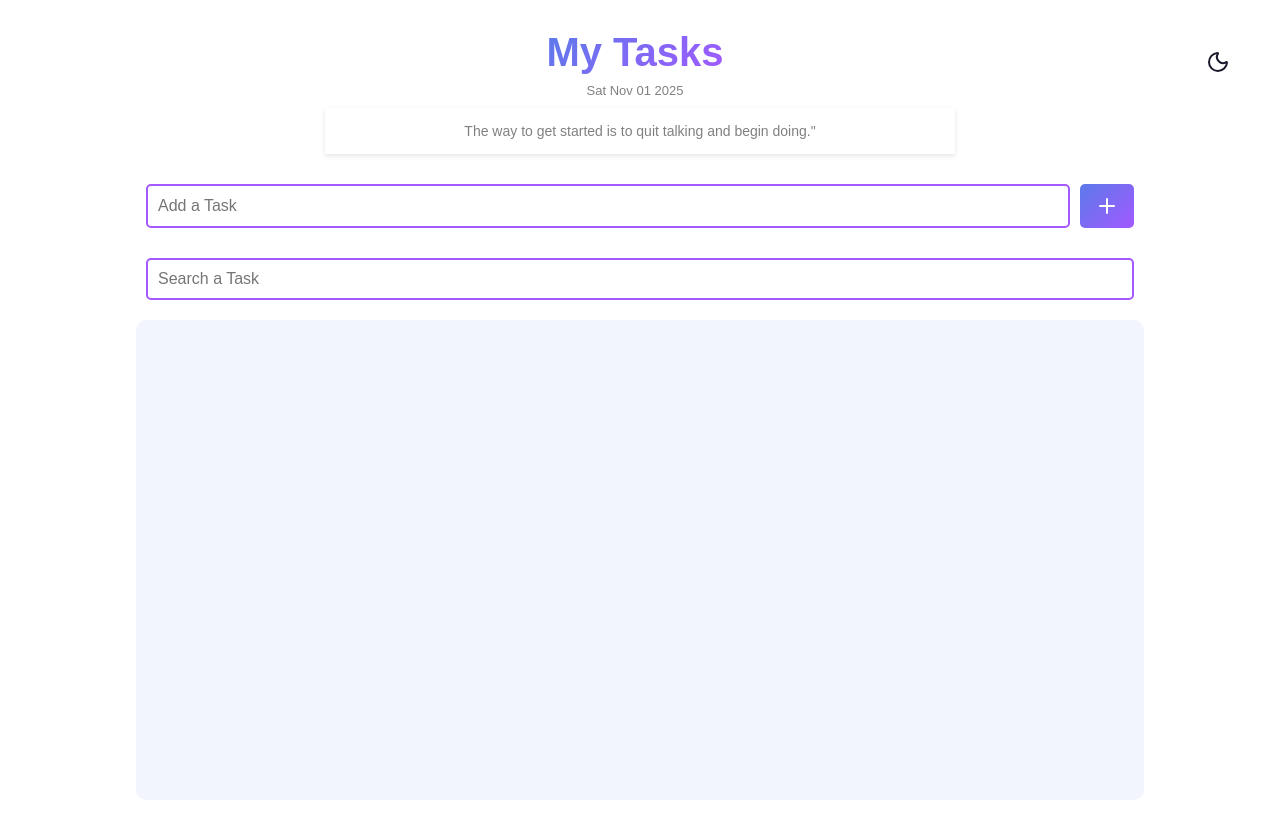
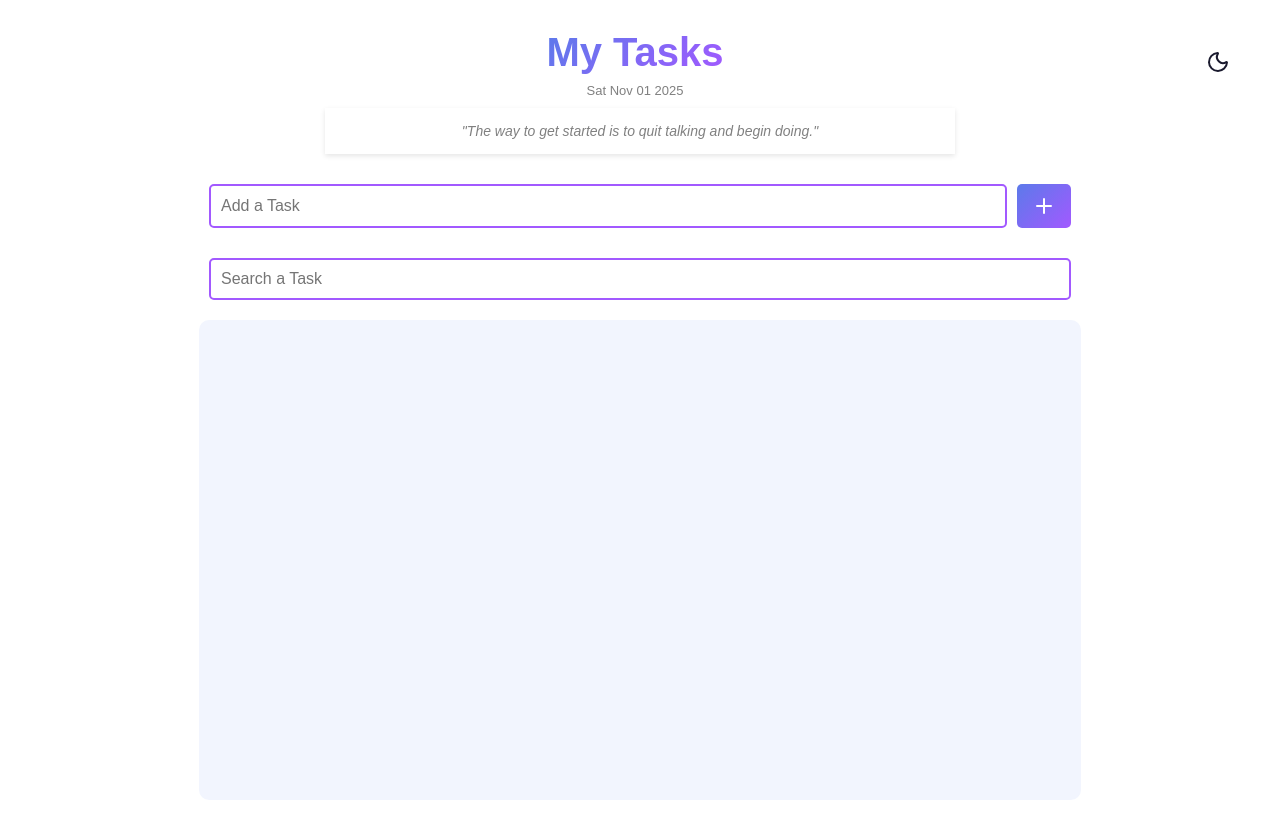
Before and after one commit to siddhikharde/to-do-app-using-react, a React (Vite) app: page / in a window 1280 px wide. Built offline with nearby package versions, Linux system fonts and the light colour scheme.

Commit message:
background image added

```diff
--- a/src/App.css
+++ b/src/App.css
@@ -68,7 +68,7 @@ top: 50px;
     flex-direction: column;
     align-items: center;
     padding: 10px;
-    width: 80%;
+    width: 70%;
     height: 60vh;
     overflow-y: auto;
     border-radius: 5px;
@@ -106,7 +106,7 @@ top: 50px;
 
 }
 .addTaskCon{
-    width: 80%;
+    width: 70%;
     margin: auto;
     display: flex;
     gap: 10px;
@@ -148,7 +148,7 @@ background-image: linear-gradient(135deg, #5C7AEA 0%, #A259FF 100%);
  background-image: linear-gradient(135deg, #A259FF 0%, #5C7AEA 100%);
 }
 .searchTaskCon{
-    width: 80%;
+    width: 70%;
     margin: auto;
     display: flex;
     gap: 10px;
@@ -162,6 +162,18 @@ background-image: linear-gradient(135deg, #5C7AEA 0%, #A259FF 100%);
    border: 2px solid #A259FF;
     border-radius: 5px;
     outline: none;
+
+}
+@media (max-width:1023px) and (min-width:699px) {
+    .addTaskCon, .searchTaskCon{
+        width: 80%;
+    }
+    .taskCardCon{
+        width: 80%;
+    }
+    .taskCardCon{
+        height: 55vh;
+    }
 
 }
 @media screen and (max-width: 700px){
--- a/src/App.jsx
+++ b/src/App.jsx
@@ -58,7 +58,7 @@ const deleteTask=(taskToDelete)=>{
           <Moon className={isDarkMode ? 'dark' : 'toggle'} onClick={() => setIsDarkMode(!isDarkMode)} />
         </div>
       </div>
-      <div className='heading-disc'>The way to get started is to quit talking and begin doing."</div>
+      <div className='heading-disc'><i>"The way to get started is to quit talking and begin doing."</i></div>
 
       <div className='addTaskCon'>
         <input type="text"className='task-input'placeholder='Add a Task' value={newTask} onChange={(e)=>{
--- a/src/index.css
+++ b/src/index.css
@@ -2,5 +2,5 @@ body{
     padding: 0;
     margin: 0;
     box-sizing: border-box;
-     background-color: hsl(var(--background));
+    background-color: hsl(var(--background));
 }
```
Also changed, not shown: src/assets/noTasks.jpg (added).
